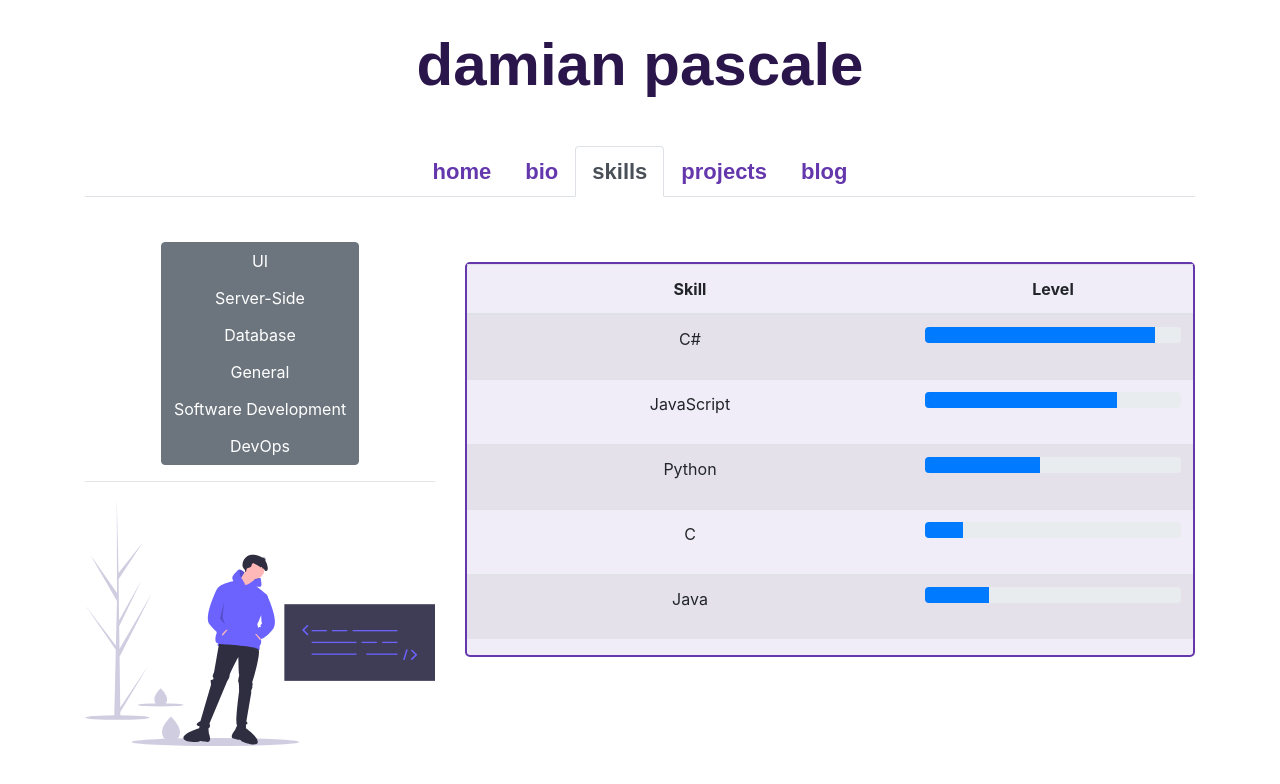
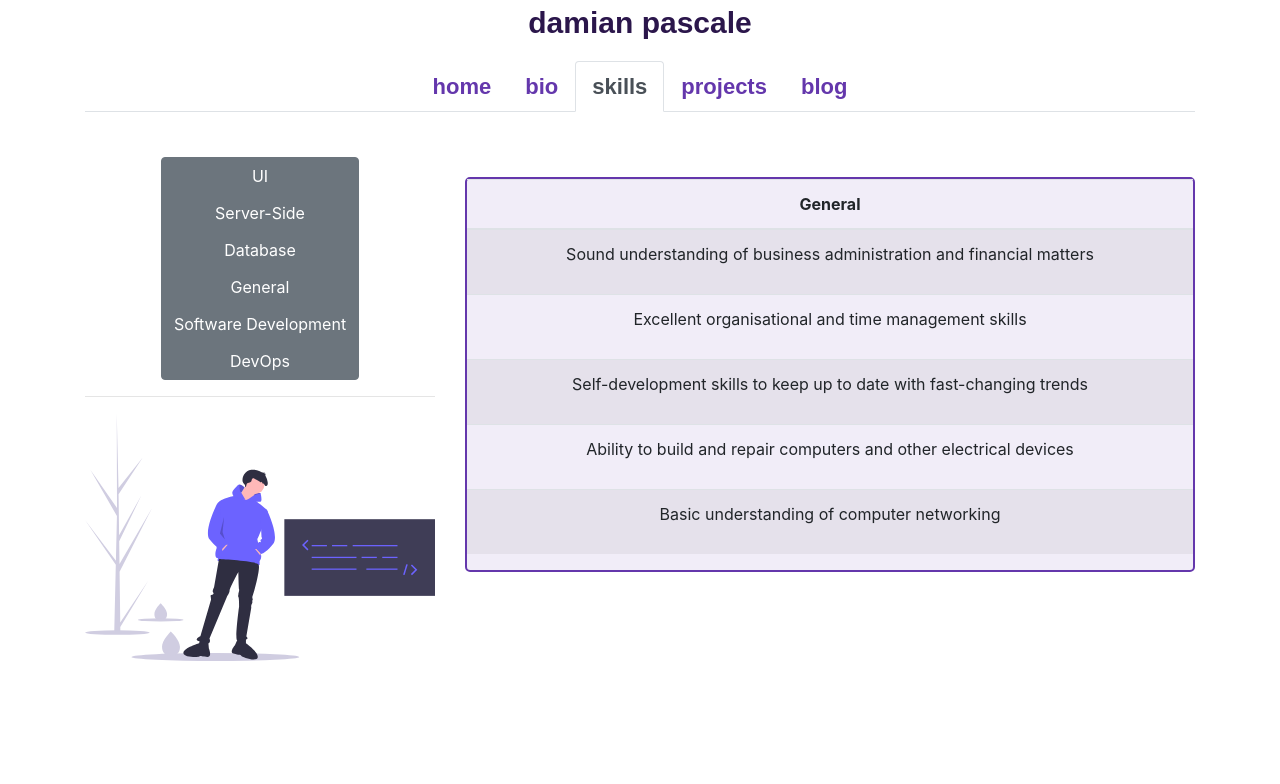
Before and after one commit to dpasc/website, a React (Create React App) app: page /skills in a window 1280 px wide. Shown: the top 784 px of the page. Built offline with nearby package versions, Linux system fonts and the light colour scheme.

Commit message:
update Skills card to render strings

```diff
--- a/src/components/body/skills/Skills.js
+++ b/src/components/body/skills/Skills.js
@@ -3,7 +3,7 @@ import './skills.css';
 import {Row,Col} from 'reactstrap';
 import DisplayContent from '../skills/displaycontent/DisplayContent.js'
 import ButtonsPanel from './buttonpanel/ButtonPanel'
-import skill from '../../../resources/skillresources/skillcontent'
+import skill from '../../../resources/skillresources/skillcontent.js'
 
 
 
@@ -12,9 +12,7 @@ export default function Skills(){
     const skillSet = skill;
     const [currentSkill,setCurrentSkill] = useState(5);
 
-    const handleSkillUpdate = (skill) =>{
-        setCurrentSkill(skill);
-    }
+
 
 
     return(
@@ -34,6 +32,7 @@ export default function Skills(){
             </Col>
             <DisplayContent
                 content={skillSet[currentSkill].content}
+                heading={skillSet[currentSkill].type}
 
             />
         </Row>
--- a/src/components/body/skills/displaycontent/DisplayContent.js
+++ b/src/components/body/skills/displaycontent/DisplayContent.js
@@ -8,11 +8,13 @@ import SkillCard from './skillscard/SkillsCards'
 export default function DisplayContent(props){
 
 
-
     return(
         <Col md='8'>
             <main className='main-displaycontent'>
-                <SkillCard/>
+                <SkillCard
+                    heading={props.heading}
+                    content={props.content}
+                />
             </main>
         </Col>
     );
--- a/src/components/body/skills/displaycontent/skillscard/SkillsCards.js
+++ b/src/components/body/skills/displaycontent/skillscard/SkillsCards.js
@@ -5,38 +5,22 @@ import {Table} from 'reactstrap';
 
 
 
-export default function SkillsCards(){
+export default function SkillsCards(props){
 
-    const test = [
-        {
-            "id":1,
-            "name":"C#",
-         "rating":90},
-        {
-            "id":2,
-            "name":"JavaScript",
-         "rating":75},
-        {
-            "id":3,
-            "name":"Python",
-         "rating":45},
-        {
-            "id":4,
-            "name":"C",
-         "rating":15},
-        {
-            "id":5,
-            "name":"Java",
-         "rating":25},
-    ]
+    const collection = props.content;
+
+
+
 
     const SkillCollection = (skills) =>{
-        return skills.map( skill => (
-                <Skill
-                    name={skill.name}
-                    rating={skill.rating}
-                />
-        ));
+        let rendered = [];
+        for(var i = 0; i< skills.length;i++)
+        {
+            rendered.push(<Skill
+                content={skills[i]}
+            />);
+        }
+        return rendered;
     };
 
 
@@ -48,12 +32,11 @@ export default function SkillsCards(){
         >
             <thead>
                 <tr>
-                    <th>Skill</th>
-                    <th>Level</th>
+                    <th>{props.heading}</th>
                 </tr>
             </thead>
             <tbody className='skill-table'>
-                {SkillCollection(test)}
+                {SkillCollection(collection)}
             </tbody>
         </Table>
     );
--- a/src/components/body/skills/displaycontent/skillscard/skill/Skill.js
+++ b/src/components/body/skills/displaycontent/skillscard/skill/Skill.js
@@ -8,12 +8,7 @@ export default function Skill(props){
             <td className="skill-name">
             <p
                 className="skill-name"
-            >{props.name}</p>
-            </td>
-            <td className="skill-progress">
-                <Progress
-                    value={props.rating}
-                />
+            >{props.content}</p>
             </td>
         </tr>
     );
--- a/src/components/body/skills/displaycontent/skillscard/skill/skill.css
+++ b/src/components/body/skills/displaycontent/skillscard/skill/skill.css
@@ -1,5 +1,4 @@
 .skill-name{
-
 
 }
 
--- a/src/components/header/header.css
+++ b/src/components/header/header.css
@@ -2,8 +2,7 @@
     font-family: Modern Era,sans-serif;
 
     color:  #2b164b;
-    padding:20px;
-    font-size: 60px;
+    font-size: 30px;
     font-weight: 600;
 
 }
--- a/src/resources/skillresources/skillcontent.js
+++ b/src/resources/skillresources/skillcontent.js
@@ -2,32 +2,58 @@ const skill = [
     {
         "id": 0,
         "type": "UI",
-        "content": "<div className='content-card'><h2>UI</h2><p>Front-End web development using React Framework,Bootstrap 4 and JS (ES6) </p><p>Ability to develop basic Android and iOS applications using React Native </p><p>Basic understanding of Vue,TypeScript and jQuery </p></div>",
+        "content": [
+            "Front-End web development using React Framework,Bootstrap 4 and JS (ES6)",
+            "Ability to develop basic Android and iOS applications using React Native",
+            "Basic understanding of Vue,TypeScript and jQuery"
+        ],
     },
     {
         "id": 1,
         "type": "Server-Side",
-        "content": "<div className='content-card'><h2>Server-Side</h2><p>Sound understanding of C# language,.NET Framework and .Net Core using object orientated programming principles </p><p>.Net development using;ASP.NET MVC,Entity Framework Core,Web API’s and ASP.NET Identity </p><p>Scripting using Python,BS4,Pandas and SqlAlchemy </p><p>Basic understanding of C language </p></div>",
+        "content": [
+            "Sound understanding of C# language,.NET Framework and .Net Core using object orientated programming principles ",
+            ".Net development using;ASP.NET MVC,Entity Framework Core,Web API’s and ASP.NET Identity","Scripting using Python,BS4,Pandas and SqlAlchemy","Basic understanding of C language"
+        ],
     },
     {
         "id": 2,
         "type": "Database",
-        "content": "<div className='content-card'><h2>Data-Base</h2><p>Ability to configure and maintain a database using SQL with Microsoft SQL Management Studio and PostgeSQL </p><p>Skilled at writing and optimizing large complicated SQL statements including advanced queries and stored procedures </p><p>Basic understanding of using cursors within a database </p><p>Basic understanding of NoSQL database systems including:Document,Graph,Column and Key-Value </p><p>Capable of writing LINQ queries </p></div>",
+        "content": [
+            "Ability to configure and maintain a database using SQL with Microsoft SQL Management Studio and PostgeSQL",
+            "Skilled at writing and optimizing large complicated SQL statements including advanced queries and stored procedures",
+            "Basic understanding of using cursors within a database",
+            "Basic understanding of NoSQL database systems including:Document,Graph,Column and Key-Value",
+            "Capable of writing LINQ queries",
+
+        ],
     },
     {
         "id": 3,
         "type": "Software Development",
-        "content": "<div className='content-card'><h2>Software Development</h2><p>Great understanding of design patterns;mainly the patterns covered in the GoF book (I keep a copy on my desk) </p><p>Well versed in Linux operating systems with the ablility to:<ul><li>Use advanced BASH features</li><li>Write BASH Scripts</li><li>Configure Apache Server </li><li>Configure SMB server </li><li>Use SSH and FTP </li><li>Set up cron jobs </li></ul></p><p>Experienced with Git version control using GitHub and Git Cli </p><p>OOAD - Ability to analyze requirements,produce a range of options and create software required documents using UML diagrams and design patterns </p></div>",
+        "content": [
+            "Great understanding of design patterns; mainly the patterns covered in the GoF book (I keep a copy on my desk)",
+            "Experienced with Git version control using GitHub and Git Cli",
+            "OOAD - Ability to analyze requirements,produce a range of options and create software required documents using UML diagrams and design patterns",
+            "Well versed in Linux operating systems with the ablility to: Use advanced BASH features,Write BASH Scripts, Configure Apache Server, Configure SMB server, Use SSH and FTP,Set up cron jobs"
+
+        ],
     },
     {
         "id": 4,
         "type": "DevOps",
-        "content": "<h2>DevOps</h2><p>General understanding of AWS platform including:<ul><li>VPC</li><li>EC2</li><li>RDS</li><li>ElastiCache</li><li>CloudFormation</li><li>S3</li><li>EFS</li><li>Lambda</li><li>CloudWatch</li></ul></p></div>",
+        "content": ["General understanding of AWS platform including: \n VPC \n EC2 \n RDS \n ElastiCache \n CloudFormation \n S3 \n EFS \n Lambda \n CloudWatch "],
     },
     {
         "id": 5,
         "type": "General",
-        "content": "<div className='content-card'><h2>General</h2><p>Sound understanding of business administration and financial matters </p><p>Excellent organisational and time management skills </p><p>Self-development skills to keep up to date with fast-changing trends </p><p>Ability to build and repair computers and other electrical devices </p><p>Basic understanding of computer networking </p></div>",
+        "content":[
+            "Sound understanding of business administration and financial matters",
+            "Excellent organisational and time management skills",
+            "Self-development skills to keep up to date with fast-changing trends",
+            "Ability to build and repair computers and other electrical devices",
+            "Basic understanding of computer networking"
+        ],
     },
 ]
 
--- a/src/resources/skillresources/skillcontent.min.js
+++ /dev/null
@@ -1 +0,0 @@
-const skill=[{id:0,type:"UI",content:""},{id:1,type:"Server-Side",content:""},{id:2,type:"Database",content:""},{id:3,type:"Software Development",content:""},{id:4,type:"DevOps",content:""},{id:5,type:"General",content:""}];export default skill;
```
Also changed, not shown: 1 other file (tests, documents, lock files or other folders).
